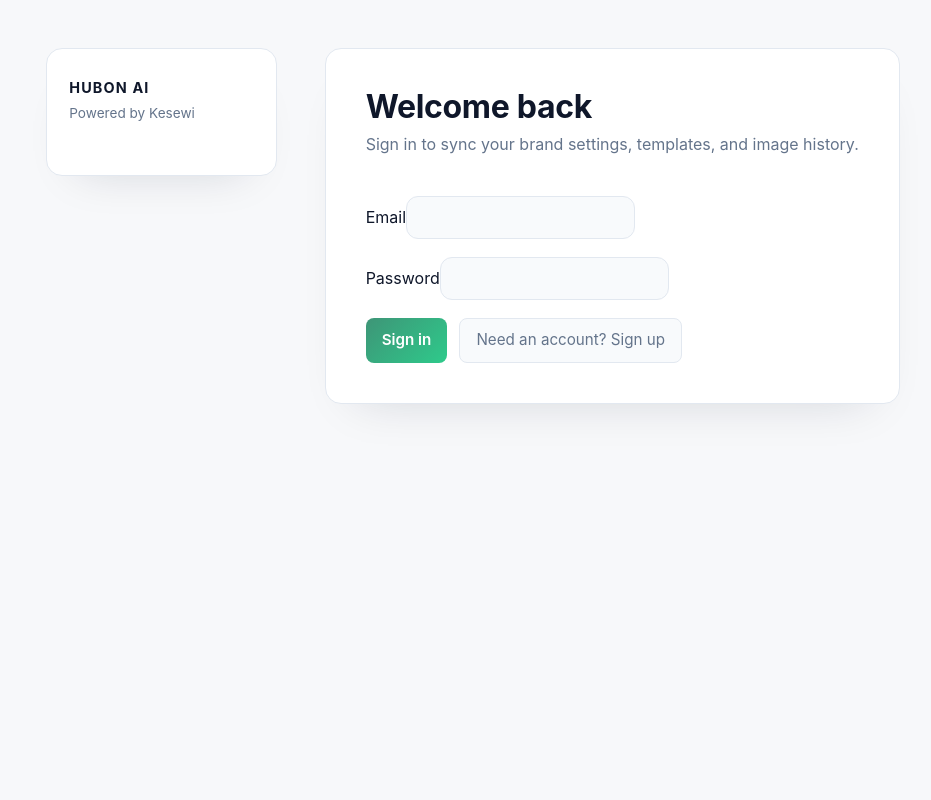
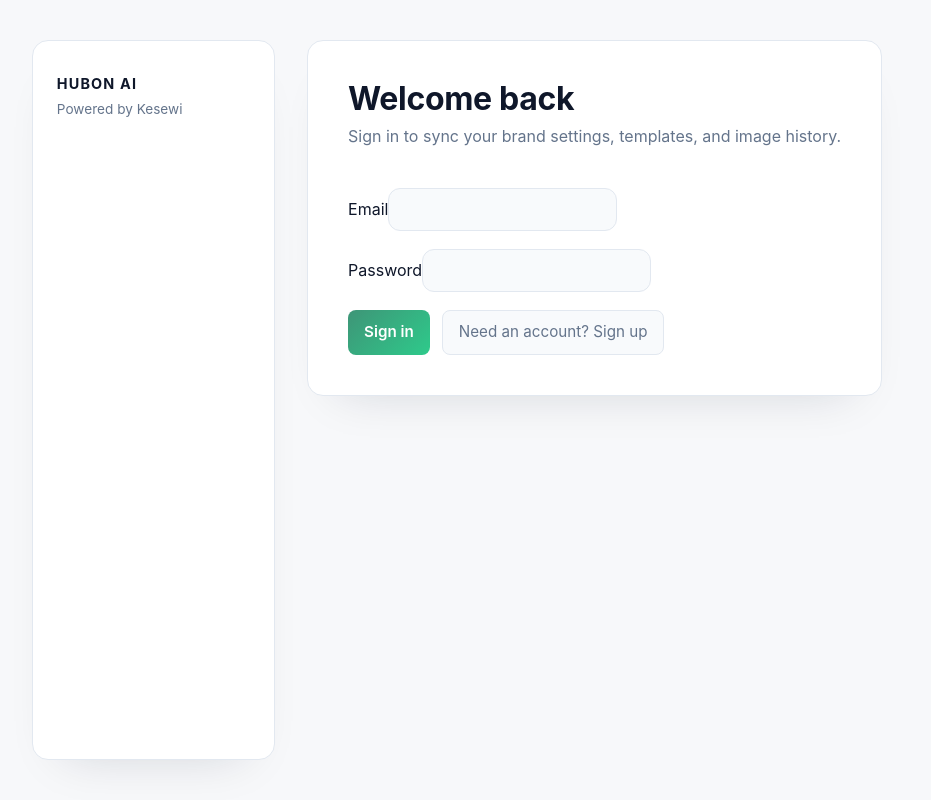
Before and after one commit to aosmann/hubon-ai, a React (Vite) app: page / in a window 1280 px wide. Shown: the whole page, without its empty margins (167-1098 px from the left). Built offline with nearby package versions, Linux system fonts and the light colour scheme; no server answers.

Commit message:
Stretch layout to full width

```diff
--- a/src/App.css
+++ b/src/App.css
@@ -51,11 +51,9 @@ button {
 .app-shell {
   min-height: 100vh;
   display: flex;
-  align-items: flex-start;
-  gap: clamp(24px, 4vw, 48px);
-  padding: clamp(24px, 5vw, 48px);
-  max-width: 1280px;
-  margin: 0 auto;
+  align-items: stretch;
+  gap: 32px;
+  padding: clamp(20px, 4vw, 40px);
 }
 
 .branding {
@@ -79,18 +77,18 @@ button {
 
 
 .side-nav {
-  width: clamp(220px, 18vw, 260px);
+  width: clamp(220px, 19vw, 280px);
   background: var(--bg-surface);
   border: 1px solid var(--border-subtle);
   border-radius: var(--radius-lg);
   box-shadow: var(--shadow-soft);
-  padding: 28px 22px;
+  padding: 32px 24px;
   display: flex;
   flex-direction: column;
   gap: 24px;
   position: sticky;
-  top: clamp(16px, 4vw, 32px);
-  max-height: calc(100vh - clamp(32px, 10vh, 96px));
+  top: clamp(16px, 3vw, 32px);
+  max-height: calc(100vh - clamp(32px, 8vh, 80px));
 }
 
 .side-nav-links {
@@ -108,6 +106,7 @@ button {
   display: flex;
   flex-direction: column;
   gap: 24px;
+  padding-right: clamp(20px, 4vw, 32px);
 }
 
 .action-btn,
@@ -709,7 +708,7 @@ select:focus {
   .app-shell {
     flex-direction: column;
     padding: clamp(20px, 6vw, 32px);
-    max-width: min(100%, 720px);
+    max-width: min(100%, 760px);
   }
 
   .side-nav {
```
